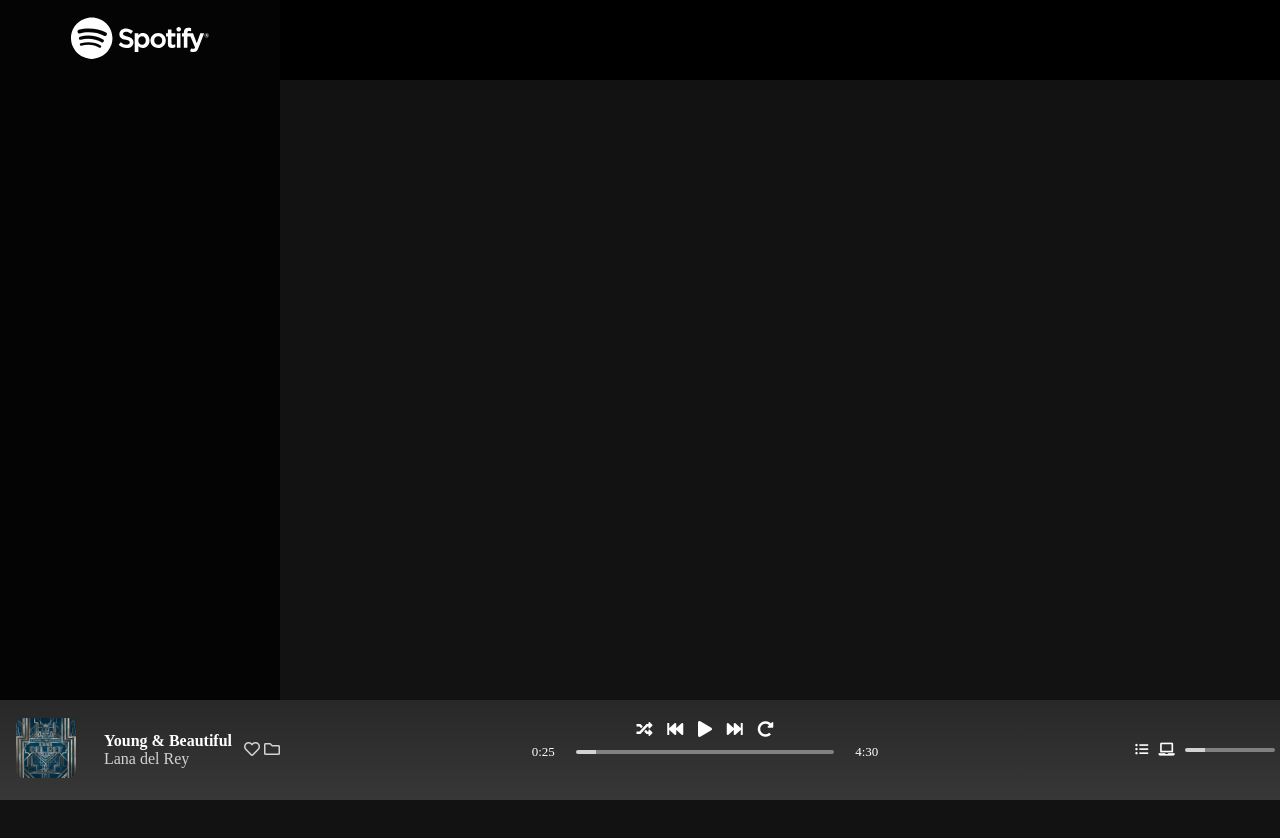
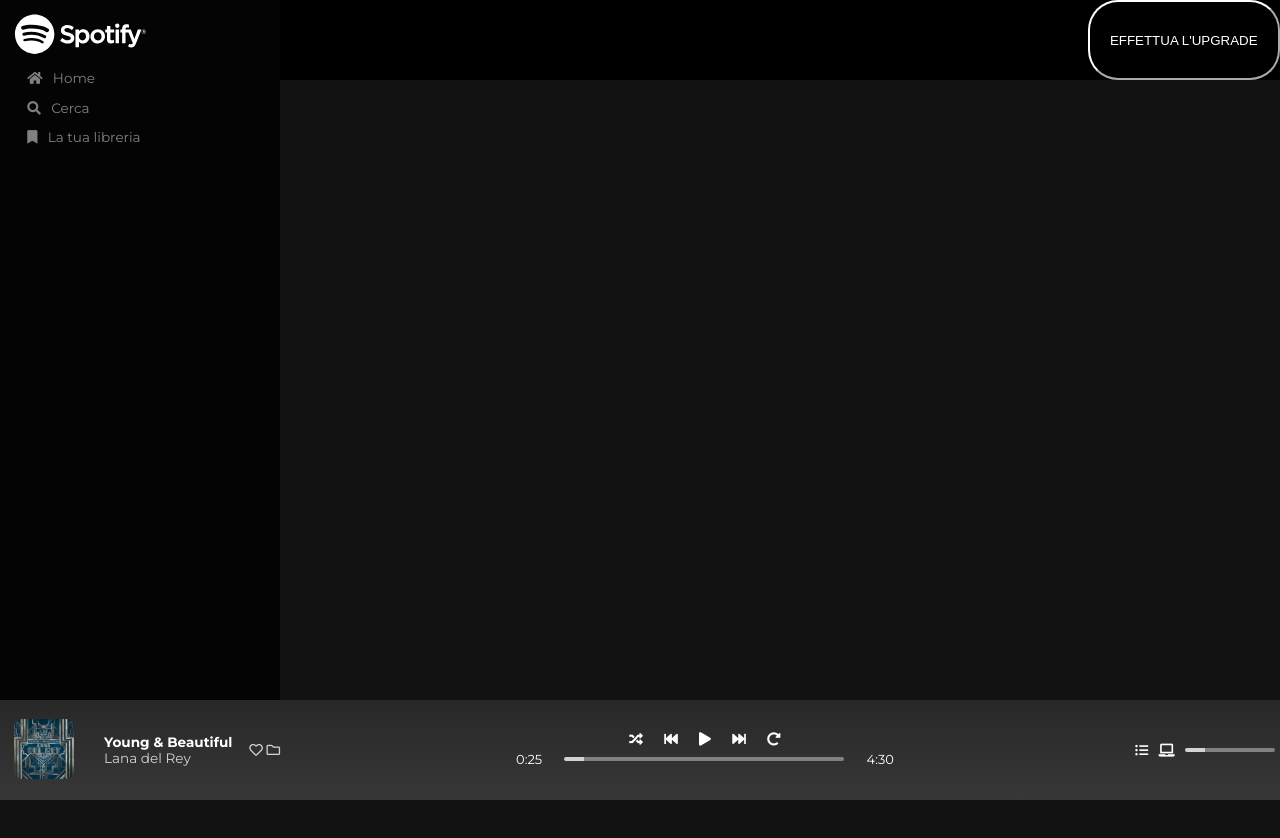
Before and after one commit to robertodraGit/html-css-spotifyweb, a plain HTML site: page index.html in a window 1280 px wide. Drawn offline with Linux system fonts and the light colour scheme.

Commit message:
sidebar WIP

```diff
--- a/css/style.css
+++ b/css/style.css
@@ -1,3 +1,11 @@
+html {
+    font-size: 85%;
+}
+
+body {
+    font-family: 'Montserrat', sans-serif;
+}
+
 /*  css media player footer */
 
 .media_player {
@@ -45,7 +53,7 @@
 
 .player {
     flex-basis: 400px;
-    padding: 1rem 1rem;
+    padding-top: 2rem;
 }
 
 .player i {
@@ -59,6 +67,13 @@
 .container_2 {
     width: 50%;
     margin: 0 auto;
+}
+
+@media all  and (max-width:624px) {
+
+    .container_2 {
+        width: 90%;
+    }
 }
 
 .time_play a {
@@ -102,36 +117,31 @@
     position: fixed;
     left: 0%;
     z-index: 998;
+    padding-left: 1rem;
+    padding-top: 1rem;
 }
 
-@media all  and (max-width:624px) {
-    .sidebar {
-        width: 90px;
-    }
-
-    .container_2 {
-        width: 90%;
-    }
+.sidebar a {
+    color: grey;
+    text-decoration: none;
 }
 
-.logo {
-    height: 75px;
-    width: 280px;
-    background-image: url("../img/logo.svg");
-    background-repeat: no-repeat;
-    background-size: contain;
-    background-position: center;
-    background-size: 50%;
+.sidebar a:hover {
+    color: white;
+    border-left: 3px solid lime;
 }
 
-@media all  and (max-width:624px) {
-    .logo {
-        width: 90px;
-        background-image: url("../img/logo-small.svg");
-        background-position: center;
-        margin-left: 5px;
-        background-size: 50%;
-    }
+.sidebar i {
+    padding-left: 1rem;
+    margin-right: 0.5rem;
+}
+
+.logo img {
+    max-height: 40px;
+}
+
+.home_btn {
+    margin-top: 1rem;
 }
 
 /*  upgrade section */
--- a/index.html
+++ b/index.html
@@ -5,6 +5,8 @@
     <meta name="viewport" content="width=device-width, initial-scale=1.0">
 
     <link rel="stylesheet" href="https://cdnjs.cloudflare.com/ajax/libs/font-awesome/5.13.0/css/all.min.css">
+
+    <link href="https://fonts.googleapis.com/css2?family=Montserrat:wght@300;400;500;600;700&display=swap" rel="stylesheet">
 
     <link rel="stylesheet" href="css/lib/12bool-flex.css">
 
@@ -14,9 +16,9 @@
 </head>
 <body>
 
-     <!-- MEDIA PLAYER FIXED BOTTOM -->
+    <div class="container-fluid">
 
-    <div class="container-fluid">
+             <!-- MEDIA PLAYER FIXED BOTTOM -->
 
         <div class="media_player row justify-between">
 
@@ -41,7 +43,7 @@
 
           <div class="player">
 
-            <div class="row justify-around buttons_play no-wrap container_2">
+            <div class="row justify-around items-center buttons_play no-wrap container_2">
                 <a href=""><i class="fas fa-random"></i></a>
                 <a href=""><i class="fas fa-fast-backward"></i></a>
                 <a href=""><i class="fas fa-play"></i> </a>
@@ -72,17 +74,34 @@
 
          <!-- SIDEBAR FIXED LEFT -->
 
-        <div class="sidebar">
+        <div class="sidebar row column">
 
             <div class="logo">
 
+                <img src="img/logo.svg" alt="">
+
+            </div>
+
+            <div class="home_btn">
+                <a href=""><i class="fas fa-home"></i>
+                <span>Home</span></a>
+            </div>
+
+            <div class="home_btn">
+                <a href=""><i class="fas fa-search"></i>
+                <span>Cerca</span></a>
+            </div>
+
+            <div class="home_btn">
+                <a href=""><i class="fas fa-bookmark"></i>
+                <span>La tua libreria</span></a>
             </div>
 
         </div>
 
         <!-- UPGRADE SECTION -->
 
-        <div class="upgrade r-reverse">
+        <div class="upgrade row r-reverse">
 
             <button>
                 <p>EFFETTUA L'UPGRADE</p>
```
